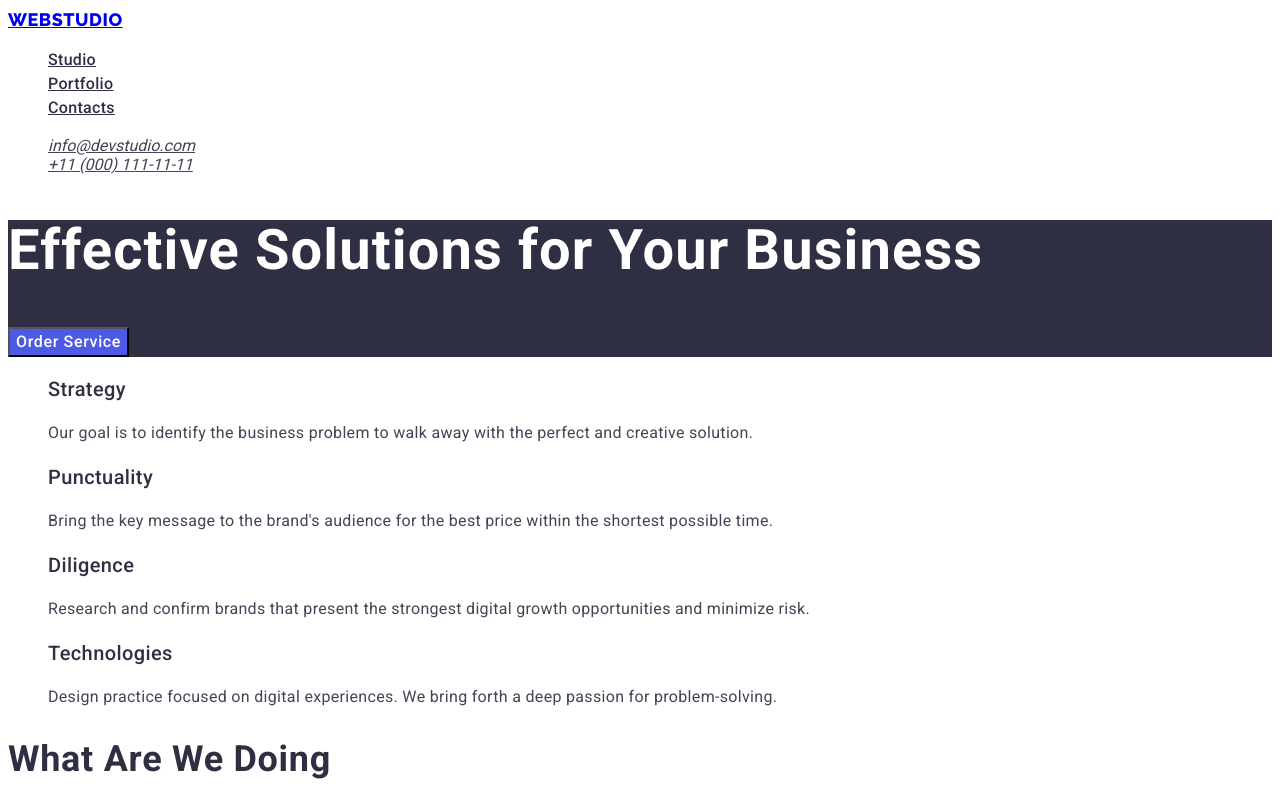
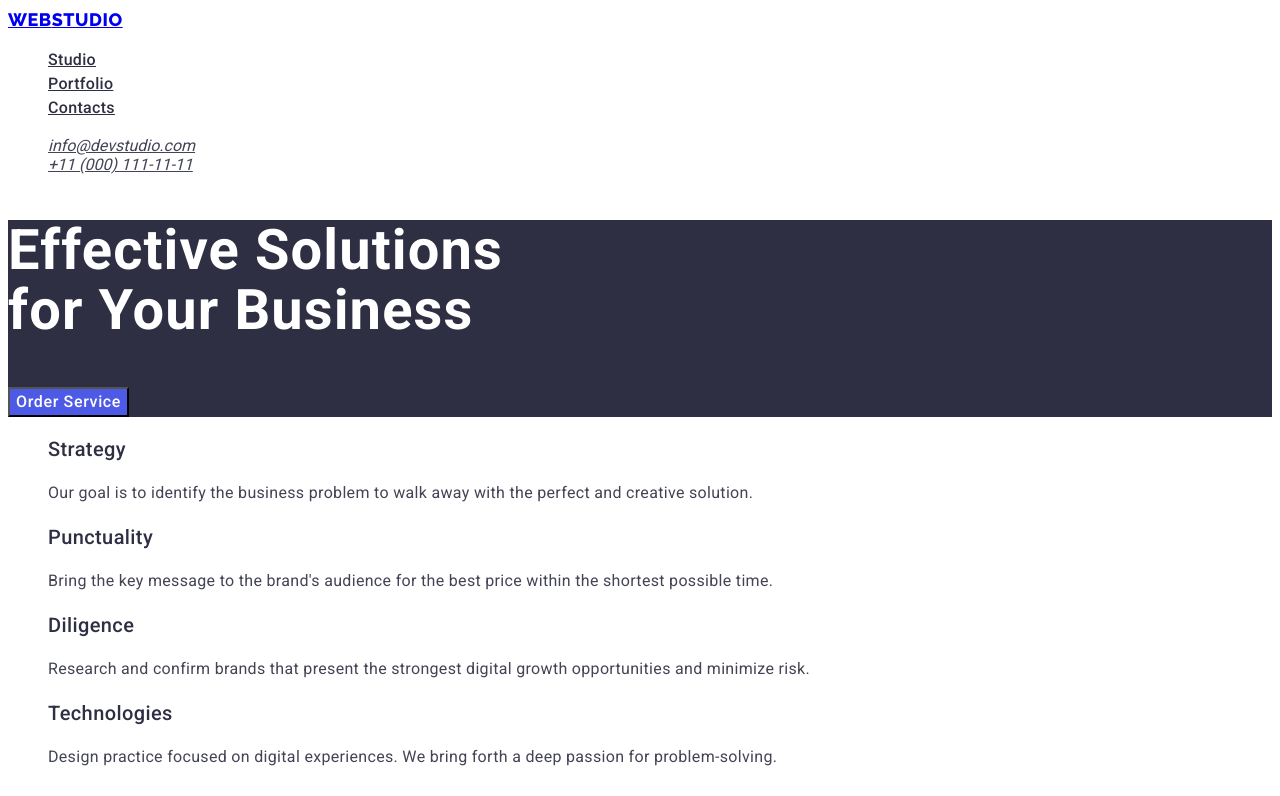
Before and after one commit to Arch819/goit-markup-hw-02, a plain HTML site: page index.html in a window 1280 px wide. Shown: the top 796 px of the page. Drawn offline with Linux system fonts and the light colour scheme.

Commit message:
fix hero-title

```diff
--- a/index.html
+++ b/index.html
@@ -32,7 +32,7 @@
   </header>
   <main>
     <section class="hero">
-      <h1 class="hero-title">Effective Solutions for Your Business</h1>
+      <h1 class="hero-title">Effective Solutions<br> for Your Business</h1>
       <button class="hero-btn btn" type="button">Order Service</button>
     </section>
     <section class="privilages">
```
